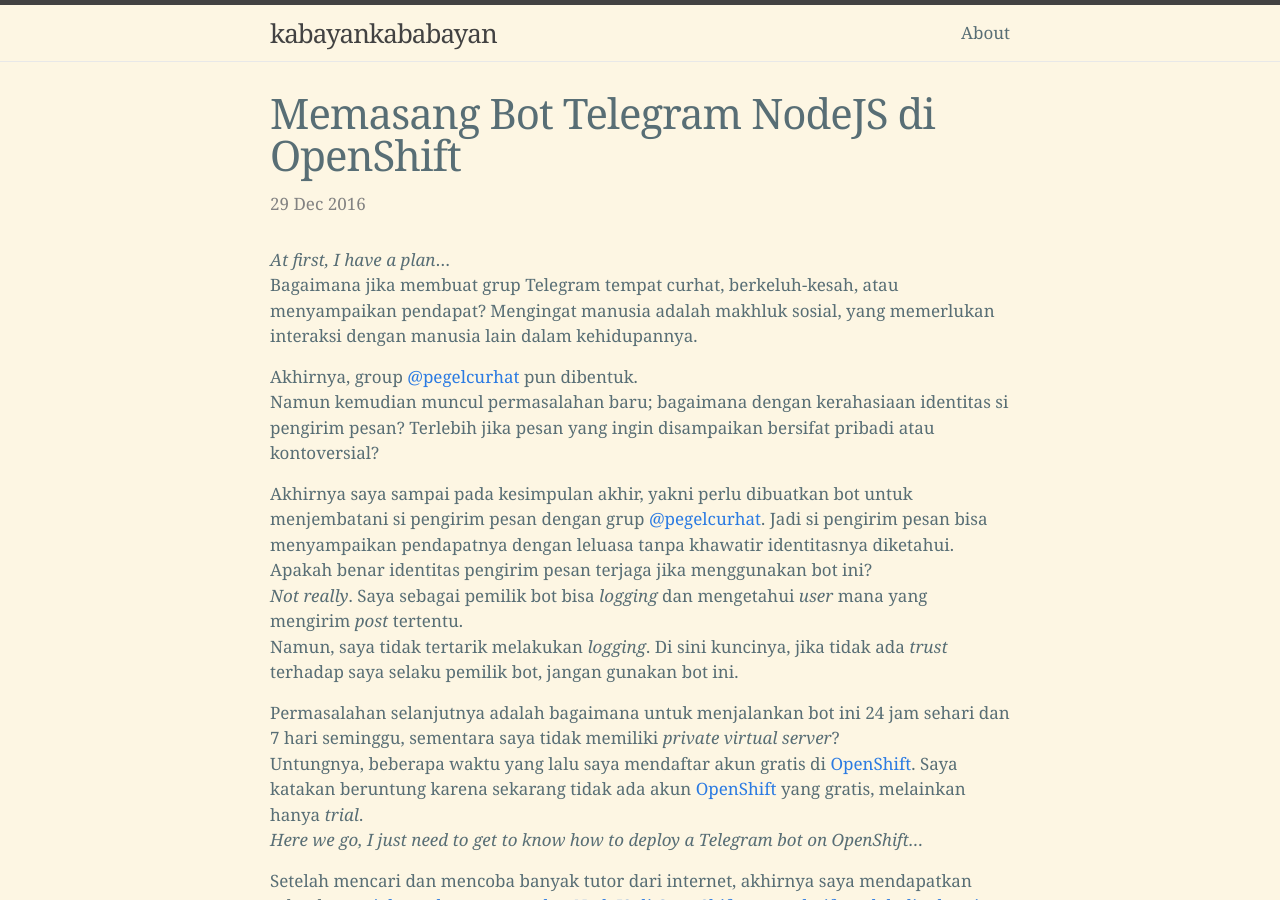
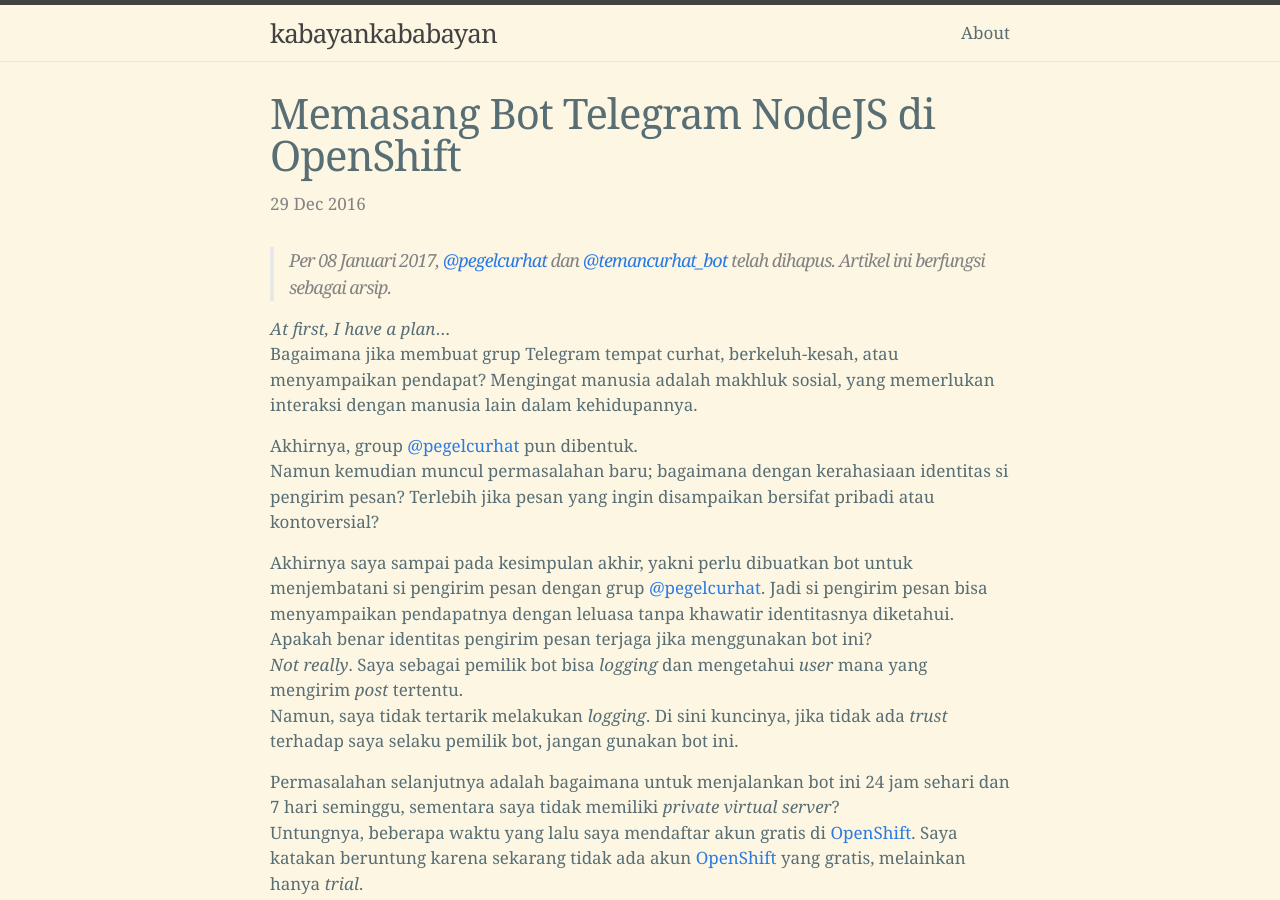
Before and after one commit to rizaumami/rizaumami.github.io, a Jekyll site: the page built from _posts/2016-12-29-memasang-bot-telegram-nodejs-di-openshift.md, in a window 1280 px wide and 900 px high. Built offline with Jekyll 4.4.1, drawn with Linux system fonts in a browser that asks for light colours; comment, search, counter and statistics services are not loaded.

Commit message:
Update artikel karena @pegelcurhat dan @temancurhat_bot telah dihapus.

```diff
--- a/_posts/2016-12-29-memasang-bot-telegram-nodejs-di-openshift.md
+++ b/_posts/2016-12-29-memasang-bot-telegram-nodejs-di-openshift.md
@@ -4,6 +4,9 @@
 tags: [telegram, bot, node.js, javascript, openshift]
 comments: true
 ---
+
+> Per 08 Januari 2017, [@pegelcurhat](https://t.me/pegelcurhat) dan [@temancurhat_bot](https://t.me/temancurhat_bot) telah dihapus.
+> Artikel ini berfungsi sebagai arsip.
 
 _At first, I have a plan_...
 Bagaimana jika membuat grup Telegram tempat curhat, berkeluh-kesah, atau menyampaikan pendapat? Mengingat manusia adalah makhluk sosial, yang memerlukan interaksi dengan manusia lain dalam kehidupannya.
```
